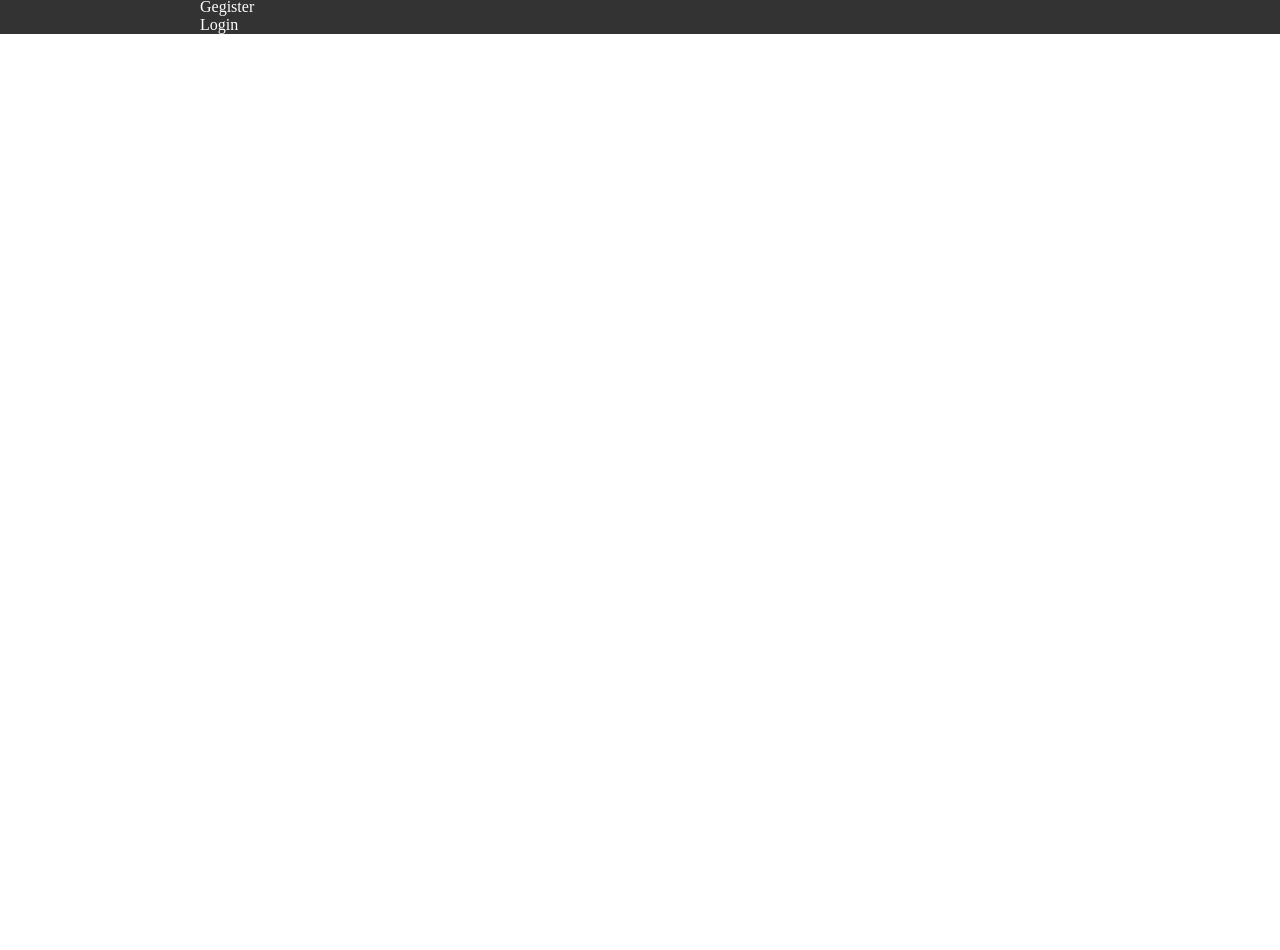
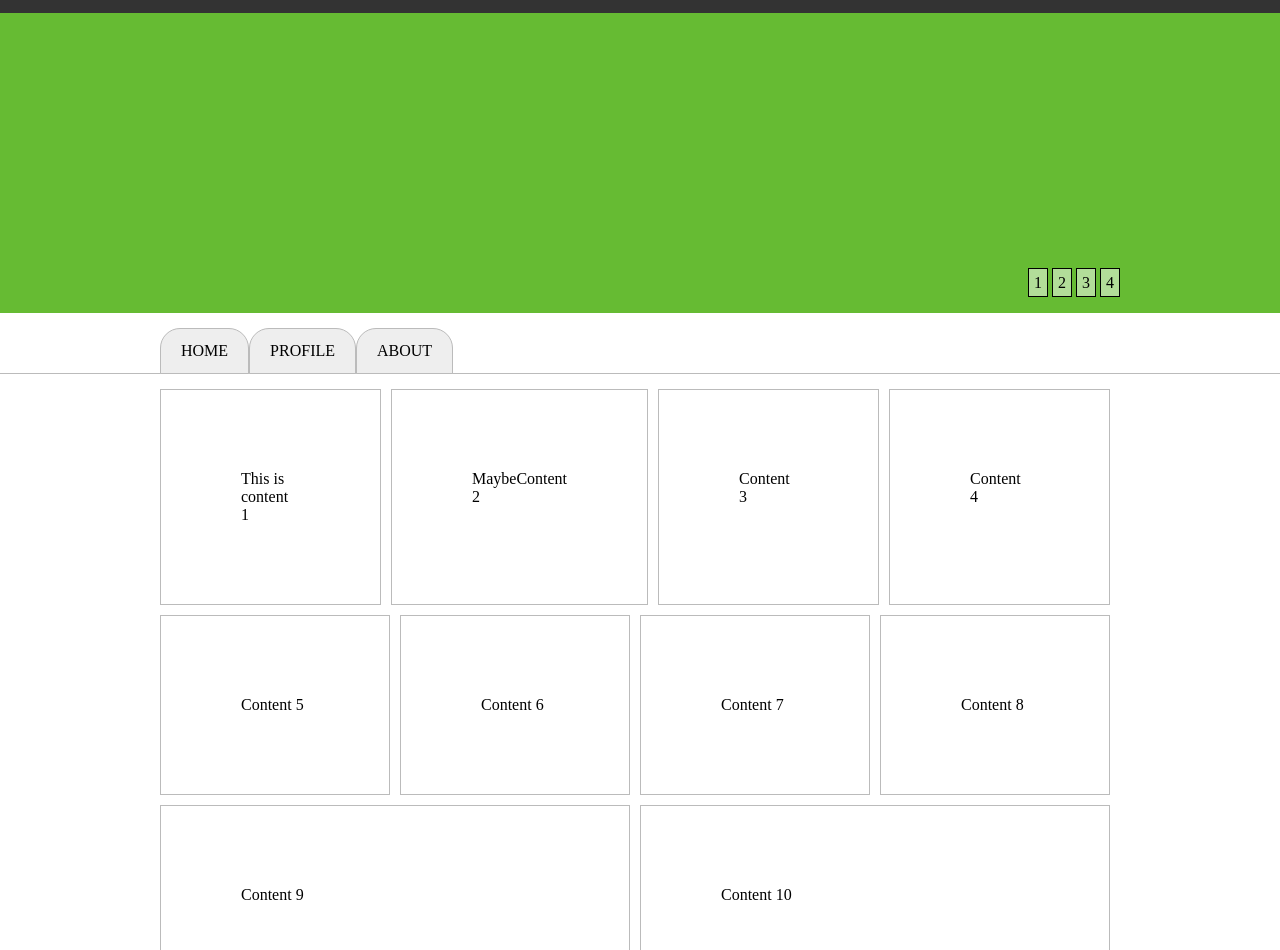
Before and after one commit to yk883721/baidu_ife, a plain HTML site: page day_07/index.html in a window 1280 px wide. Shown: the part 54-1004 px from the top of the page. Before the commit the page ends 800 px from the top, so only its background shows below. Drawn offline with Linux system fonts and the light colour scheme.

Commit message:
完整版

```diff
--- a/day_07/index.html
+++ b/day_07/index.html
@@ -4,40 +4,208 @@
     <meta charset="UTF-8">
     <title>Title</title>
     <style>
-        body{
-            margin: 0px;
+        html ,body{
+            margin: 0;
+            padding: 0;
+        }
+        .clearArea{
+            clear: both;
         }
         header{
-            color: white;
             background-color: rgb(51, 51, 51);
             width:100%;
         }
-        #header_content{
+        #header_container,
+        #banner_container,
+        #navigation_container,
+        #content{
             width: 960px;
             margin: 0 auto;
         }
         #logo{
+            display: inline-block;
+            color: white;
+            font-size: 1.5em;
+            padding: 20px;
+        }
+        #header_container ul{
+            margin-top: 5px;
+            padding: 5px;
+            float: right;
+        }
+        #header_container li{
+            list-style-type: none;
+            display: inline-block;
+            margin-left: 5px;
+        }
+        #header_container ul a{
+            color: white;
         }
 
-        #header_content li{
+        #banner{
+            background-color: rgb(102, 187, 51);
+        }
+        #banner_container{
+            position: relative;
+            height: 300px;
+        }
+        #banner_container ul{
+            position: absolute;
             list-style-type: none;
+            bottom: 5px;
+            right: 0;
+        }
+        #banner_container ul li{
+            display: inline-block;
+        }
+
+        #banner_container ul li a:link{
+            text-decoration: none;
+            color: #000;
+            padding: 5px;
+            background-color: rgb(178, 221, 153);
+            border: 1px solid black;
+        }
+        #banner_container ul li a:hover{
+            padding: 15px 10px 10px;
+            background-color: rgb(224, 241, 214);
+        }
+
+        #navigation{
+            width: 100%;
+            border-bottom: 1px solid #BBBBBB;
+        }
+        #navigation_container{
+            height: 100%;
+        }
+        #navigation_container ul{
+            padding: 0;
+            margin: 15px 0 -1px;
+            list-style-type: none;
+            bottom: -1px;
 
         }
+        #navigation_container ul li{
+            display: inline-block;
+
+
+        }
+        #navigation_container ul li a:link{
+            display: block;
+            color: #000;
+            padding: 13px 20px;
+            text-decoration: none;
+            background-color: rgb(238, 238, 238);
+            border: 1px solid #BBBBBB;
+            border-radius: 20px 20px 0 0;
+        }
+        #navigation_container ul li a:hover{
+            background-color: white;
+            border-bottom: 1px solid white;
+
+        }
+        #content_container{
+            margin-top: 10px;
+            width: 960px;
+            display: flex;
+            flex-wrap: wrap;
+            justify-content: space-between;
+        }
+        .item{
+            flex: 1;
+            margin: 5px 10px 5px 0;
+            border: 1px solid #BBBBBB;
+            padding: 80px;
+        }
+
+        footer{
+            color: white;
+            text-align: center;
+            height: 100px;
+            background-color: rgb(102, 102, 102);
+        }
+        footer p{
+            padding: 10px;
+        }
+
+
+
+
     </style>
 </head>
 <body>
     <header>
-        <div id="header_content">
+        <div id="header_container">
             <div id="logo">Logo</div>
             <ul>
-                <li><a>Github</a></li>
-                <li><a>Gegister</a></li>
-                <li><a>Login</a></li>
+                <li><a href="#">Github</a></li>
+                <li><a href="#">Register</a></li>
+                <li><a href="#">Login</a></li>
             </ul>
         </div>
+        <div class="clearArea"></div>
+    </header>
 
+    <section>
+        <div id="banner">
+            <div id="banner_container">
+                <ul>
+                    <li><a href="#">1</a></li>
+                    <li><a href="#">2</a></li>
+                    <li><a href="#">3</a></li>
+                    <li><a href="#">4</a></li>
+                </ul>
 
-    </header>
+            </div>
+            <div class="clearArea"></div>
+
+        </div>
+    </section>
+    <section id="navigation">
+        <div id="navigation_container">
+            <ul>
+                <li><a href="#">HOME</a></li><li><a href="#">PROFILE</a></li><li><a href="#">ABOUT</a></li>
+            </ul>
+        </div>
+    </section>
+    <section id="content">
+        <div id="content_container">
+            <div class="item">
+                <div>This is content 1</div>
+            </div>
+            <div class="item">
+                <div>MaybeContent 2</div>
+            </div>
+            <div class="item">
+                <div>Content 3</div>
+            </div>
+            <div class="item">
+                <div>Content 4</div>
+            </div>
+            <div class="item">
+                <div>Content 5</div>
+            </div>
+            <div class="item">
+                <div>Content 6</div>
+            </div>
+            <div class="item">
+                <div>Content 7</div>
+            </div>
+            <div class="item">
+                <div>Content 8</div>
+            </div>
+            <div class="item">
+                <div>Content 9</div>
+            </div>
+            <div class="item">
+                <div>Content 10</div>
+            </div>
+        </div>
+    </section>
+
+    <footer>
+        <p>&copy; 2018 ife.baidu.com</p>
+    </footer>
 
 </body>
 </html>
```
Also changed, not shown: day_07/practice/1_两栏自适应布局/1_flex.html (added, +37 -0 lines), day_07/practice/1_两栏自适应布局/1_float.html (added, +43 -0 lines), day_07/practice/1_两栏自适应布局/1_position.html (added, +42 -0 lines), day_07/style.css (added).
